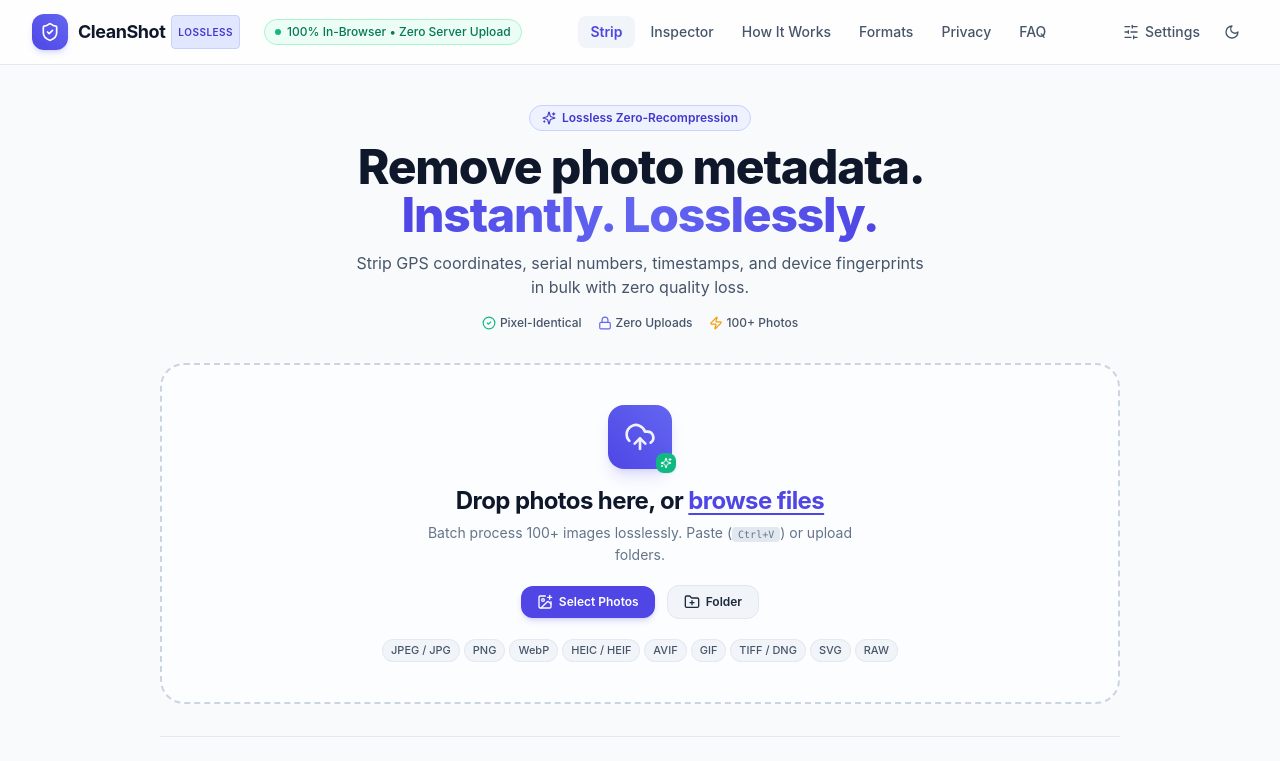
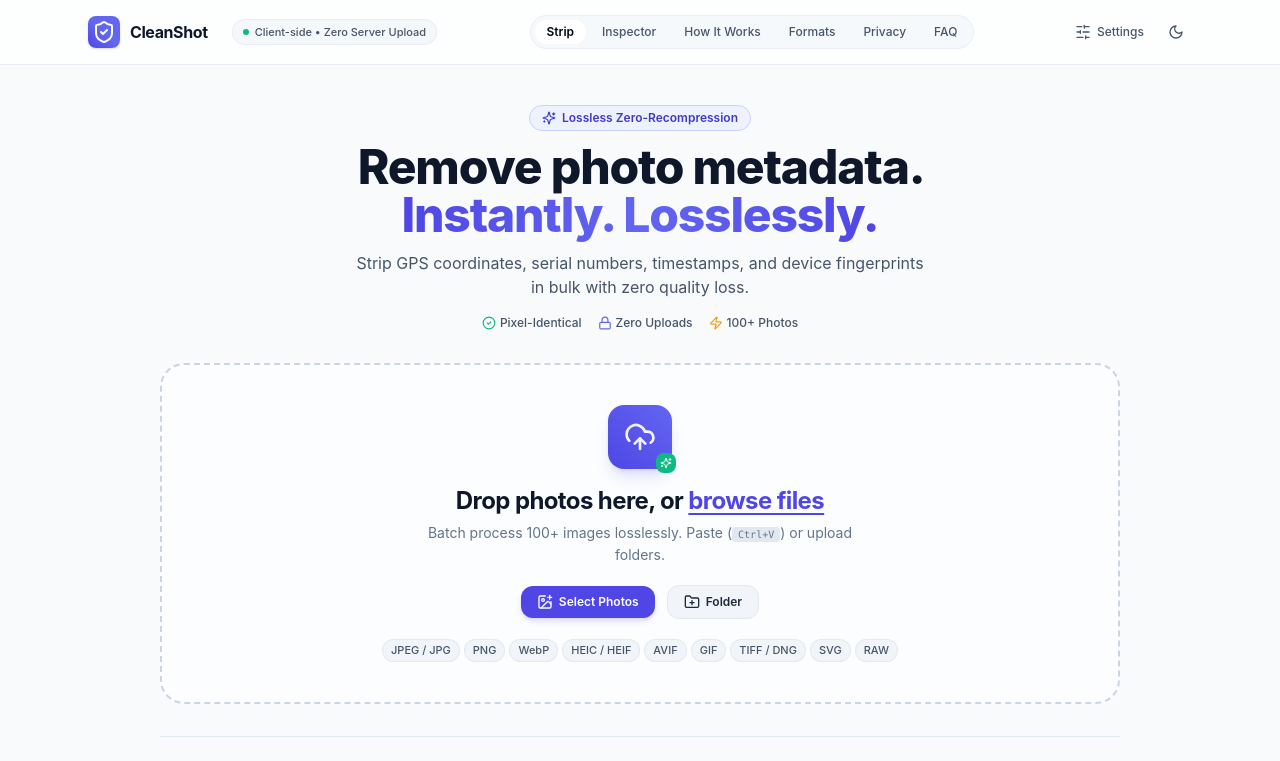
Before and after one commit to Amal-kphilip/CleanShot, a Next.js app: page / in a window 1280 px wide. Shown: the top 761 px of the page. Built offline with nearby package versions, Linux system fonts and the light colour scheme.

Commit message:
feat: upgrade navbar design and add mobile navigation drawer

```diff
--- a/src/app/globals.css
+++ b/src/app/globals.css
@@ -8,38 +8,49 @@
 }
 
 .dark {
-  --background: #090d16;
+  --background: #070b14;
   --foreground: #f1f5f9;
 }
 
 body {
   color: var(--foreground);
   background: var(--background);
-  font-family: -apple-system, BlinkMacSystemFont, 'Segoe UI', Roboto, 'Helvetica Neue', Arial, sans-serif;
+  font-family: -apple-system, BlinkMacSystemFont, 'Segoe UI', Roboto, 'Inter', 'Helvetica Neue', Arial, sans-serif;
   min-height: 100vh;
   overflow-x: hidden;
+  -webkit-font-smoothing: antialiased;
+  -moz-osx-font-smoothing: grayscale;
+}
+
+.dark body {
+  background-image:
+    radial-gradient(at 0% 0%, rgba(99, 102, 241, 0.05) 0px, transparent 50%),
+    radial-gradient(at 100% 0%, rgba(79, 70, 229, 0.04) 0px, transparent 50%);
+  background-attachment: fixed;
 }
 
 /* Custom scrollbar */
 ::-webkit-scrollbar {
-  width: 8px;
-  height: 8px;
+  width: 6px;
+  height: 6px;
 }
 ::-webkit-scrollbar-track {
   background: transparent;
 }
 ::-webkit-scrollbar-thumb {
-  background: rgba(148, 163, 184, 0.4);
-  border-radius: 4px;
+  background: rgba(148, 163, 184, 0.25);
+  border-radius: 9999px;
 }
 ::-webkit-scrollbar-thumb:hover {
-  background: rgba(148, 163, 184, 0.6);
+  background: rgba(148, 163, 184, 0.45);
 }
 
-/* Smooth transitions */
-* {
-  border-color: rgba(226, 232, 240, 0.8);
+/* Keyframe animations */
+@keyframes fadeIn {
+  from { opacity: 0; transform: translateY(-4px); }
+  to { opacity: 1; transform: translateY(0); }
 }
-.dark * {
-  border-color: rgba(51, 65, 85, 0.6);
+
+.animate-fade-in {
+  animation: fadeIn 0.18s cubic-bezier(0.16, 1, 0.3, 1) forwards;
 }
--- a/src/components/Header.tsx
+++ b/src/components/Header.tsx
@@ -1,9 +1,22 @@
 'use client';
 
-import React from 'react';
+import React, { useState } from 'react';
 import Link from 'next/link';
 import { usePathname } from 'next/navigation';
-import { ShieldCheck, Sun, Moon, SlidersHorizontal, Eye, FileText, Info, HelpCircle } from 'lucide-react';
+import {
+  ShieldCheck,
+  Sun,
+  Moon,
+  SlidersHorizontal,
+  Menu,
+  X,
+  Layers,
+  Eye,
+  HelpCircle,
+  FileCheck,
+  Lock,
+  Cpu,
+} from 'lucide-react';
 import { useTheme } from './ThemeProvider';
 
 interface HeaderProps {
@@ -13,54 +26,55 @@
 export function Header({ onOpenSettings }: HeaderProps) {
   const { theme, toggleTheme } = useTheme();
   const pathname = usePathname();
+  const [mobileMenuOpen, setMobileMenuOpen] = useState(false);
 
   const navLinks = [
-    { href: '/', label: 'Strip' },
-    { href: '/inspector', label: 'Inspector' },
-    { href: '/how-it-works', label: 'How It Works' },
-    { href: '/formats', label: 'Formats' },
-    { href: '/privacy', label: 'Privacy' },
-    { href: '/faq', label: 'FAQ' },
+    { href: '/', label: 'Strip', icon: Layers },
+    { href: '/inspector', label: 'Inspector', icon: Eye },
+    { href: '/how-it-works', label: 'How It Works', icon: Cpu },
+    { href: '/formats', label: 'Formats', icon: FileCheck },
+    { href: '/privacy', label: 'Privacy', icon: Lock },
+    { href: '/faq', label: 'FAQ', icon: HelpCircle },
   ];
 
   return (
-    <header className="sticky top-0 z-40 w-full backdrop-blur-md bg-white/80 dark:bg-surface-950/80 border-b border-surface-200 dark:border-surface-800 transition-colors">
-      <div className="max-w-7xl mx-auto px-4 sm:px-6 lg:px-8 h-16 flex items-center justify-between">
+    <header className="sticky top-0 z-50 w-full backdrop-blur-xl bg-white/75 dark:bg-[#070b14]/80 border-b border-surface-200/80 dark:border-white/[0.07] transition-all">
+      <div className="max-w-6xl mx-auto px-4 sm:px-6 h-15 sm:h-16 flex items-center justify-between">
         {/* Brand */}
-        <div className="flex items-center gap-6">
-          <Link href="/" className="flex items-center gap-2.5 group">
-            <div className="w-9 h-9 rounded-xl bg-gradient-to-tr from-brand-600 to-indigo-500 flex items-center justify-center text-white shadow-md shadow-brand-500/20 group-hover:scale-105 transition-transform">
-              <ShieldCheck className="w-5 h-5" />
+        <div className="flex items-center gap-4 sm:gap-6">
+          <Link href="/" className="flex items-center gap-2.5 group select-none">
+            <div className="w-8 h-8 rounded-lg bg-gradient-to-tr from-indigo-600 via-indigo-500 to-brand-500 flex items-center justify-center text-white shadow-sm shadow-indigo-500/25 group-hover:scale-105 transition-transform duration-200">
+              <ShieldCheck className="w-4.5 h-4.5" />
             </div>
-            <div className="flex flex-col">
-              <span className="text-lg font-bold tracking-tight text-surface-900 dark:text-white flex items-center gap-1.5">
+            <div className="flex items-center gap-2">
+              <span className="text-base font-bold tracking-tight text-surface-900 dark:text-white">
                 CleanShot
-                <span className="text-[10px] uppercase font-semibold tracking-wider px-1.5 py-0.5 rounded bg-brand-100 text-brand-700 dark:bg-brand-950 dark:text-brand-300 border border-brand-200 dark:border-brand-800">
-                  Lossless
-                </span>
+              </span>
+              <span className="hidden xs:inline-flex text-[10px] font-semibold tracking-wider uppercase px-1.5 py-0.5 rounded bg-surface-100 dark:bg-white/[0.06] text-surface-600 dark:text-surface-300 border border-surface-200 dark:border-white/[0.08]">
+                Lossless
               </span>
             </div>
           </Link>
 
-          {/* Privacy Pill */}
-          <div className="hidden md:flex items-center gap-1.5 text-xs font-medium px-2.5 py-1 rounded-full bg-emerald-50 text-emerald-700 dark:bg-emerald-950/60 dark:text-emerald-300 border border-emerald-200 dark:border-emerald-800">
+          {/* Privacy Status */}
+          <div className="hidden md:flex items-center gap-1.5 text-[11px] font-medium px-2.5 py-1 rounded-full bg-surface-100/70 dark:bg-white/[0.04] text-surface-600 dark:text-surface-300 border border-surface-200/70 dark:border-white/[0.06]">
             <span className="w-1.5 h-1.5 rounded-full bg-emerald-500 animate-pulse"></span>
-            100% In-Browser &bull; Zero Server Upload
+            <span>Client-side &bull; Zero Server Upload</span>
           </div>
         </div>
 
         {/* Desktop Nav */}
-        <nav className="hidden lg:flex items-center gap-1">
+        <nav className="hidden lg:flex items-center gap-1 bg-surface-100/60 dark:bg-white/[0.03] p-1 rounded-full border border-surface-200/60 dark:border-white/[0.06]">
           {navLinks.map((link) => {
             const isActive = pathname === link.href;
             return (
               <Link
                 key={link.href}
                 href={link.href}
-                className={`px-3 py-1.5 text-sm font-medium rounded-lg transition-colors ${
+                className={`px-3 py-1 text-xs font-medium rounded-full transition-all duration-150 ${
                   isActive
-                    ? 'bg-surface-100 dark:bg-surface-800 text-brand-600 dark:text-brand-400 font-semibold'
-                    : 'text-surface-600 dark:text-surface-300 hover:bg-surface-100 dark:hover:bg-surface-800/60 hover:text-surface-900 dark:hover:text-white'
+                    ? 'bg-white dark:bg-white/[0.12] text-surface-950 dark:text-white shadow-xs font-semibold'
+                    : 'text-surface-600 dark:text-surface-400 hover:text-surface-900 dark:hover:text-white hover:bg-surface-200/40 dark:hover:bg-white/[0.05]'
                 }`}
               >
                 {link.label}
@@ -70,11 +84,11 @@
         </nav>
 
         {/* Right Controls */}
-        <div className="flex items-center gap-2">
+        <div className="flex items-center gap-1 sm:gap-2">
           {onOpenSettings && (
             <button
               onClick={onOpenSettings}
-              className="p-2 rounded-lg text-surface-600 dark:text-surface-300 hover:bg-surface-100 dark:hover:bg-surface-800 transition-colors flex items-center gap-1.5 text-sm font-medium"
+              className="p-2 rounded-lg text-surface-600 dark:text-surface-300 hover:bg-surface-100 dark:hover:bg-white/[0.06] transition-colors flex items-center gap-1.5 text-xs font-medium"
               title="Configure Stripping Settings"
             >
               <SlidersHorizontal className="w-4 h-4" />
@@ -84,13 +98,68 @@
 
           <button
             onClick={toggleTheme}
-            className="p-2 rounded-lg text-surface-600 dark:text-surface-300 hover:bg-surface-100 dark:hover:bg-surface-800 transition-colors"
+            className="p-2 rounded-lg text-surface-600 dark:text-surface-300 hover:bg-surface-100 dark:hover:bg-white/[0.06] transition-colors"
             title="Toggle theme"
+            aria-label="Toggle theme"
           >
             {theme === 'dark' ? <Sun className="w-4 h-4" /> : <Moon className="w-4 h-4" />}
           </button>
+
+          {/* Mobile Hamburger Button */}
+          <button
+            onClick={() => setMobileMenuOpen(!mobileMenuOpen)}
+            className="lg:hidden p-2 rounded-lg text-surface-600 dark:text-surface-300 hover:bg-surface-100 dark:hover:bg-white/[0.06] transition-colors ml-0.5"
+            aria-label="Open menu"
+          >
+            {mobileMenuOpen ? <X className="w-5 h-5" /> : <Menu className="w-5 h-5" />}
+          </button>
         </div>
       </div>
+
+      {/* Mobile Slide-Down Menu */}
+      {mobileMenuOpen && (
+        <div className="lg:hidden border-t border-surface-200/80 dark:border-white/[0.08] bg-white/95 dark:bg-[#070b14]/95 backdrop-blur-2xl px-4 py-4 space-y-3 animate-fade-in">
+          <nav className="grid grid-cols-2 gap-1.5">
+            {navLinks.map((link) => {
+              const Icon = link.icon;
+              const isActive = pathname === link.href;
+              return (
+                <Link
+                  key={link.href}
+                  href={link.href}
+                  onClick={() => setMobileMenuOpen(false)}
+                  className={`flex items-center gap-2.5 px-3 py-2.5 rounded-xl text-xs font-medium transition-all ${
+                    isActive
+                      ? 'bg-brand-50 dark:bg-white/[0.09] text-brand-600 dark:text-white font-semibold'
+                      : 'text-surface-600 dark:text-surface-400 hover:bg-surface-100 dark:hover:bg-white/[0.04]'
+                  }`}
+                >
+                  <Icon className="w-4 h-4 shrink-0" />
+                  <span>{link.label}</span>
+                </Link>
+              );
+            })}
+          </nav>
+
+          <div className="pt-2 border-t border-surface-200/60 dark:border-white/[0.06] flex items-center justify-between text-[11px] text-surface-500 dark:text-surface-400">
+            <span className="flex items-center gap-1.5">
+              <span className="w-1.5 h-1.5 rounded-full bg-emerald-500"></span>
+              100% In-Browser &bull; Private
+            </span>
+            {onOpenSettings && (
+              <button
+                onClick={() => {
+                  setMobileMenuOpen(false);
+                  onOpenSettings();
+                }}
+                className="text-brand-600 dark:text-brand-400 font-medium"
+              >
+                Settings
+              </button>
+            )}
+          </div>
+        </div>
+      )}
     </header>
   );
 }
```
